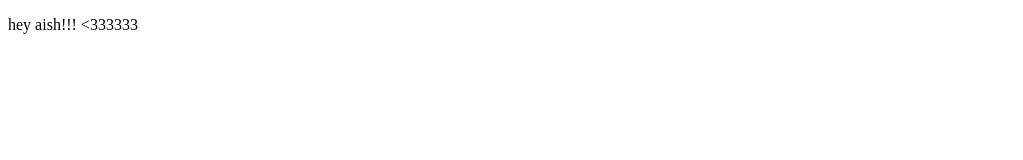
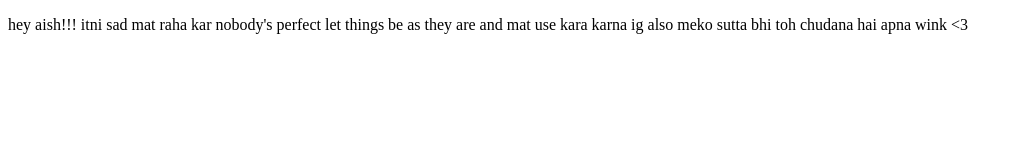
Before and after one commit to shubhgupta7/shugupta7.github.io, a plain HTML site: page index.html in a window 1280 px wide. Shown: the whole page, without its empty margins (0-1023 px from the left). Drawn offline with Linux system fonts and the light colour scheme.

Commit message:
commit aish

```diff
--- a/index.html
+++ b/index.html
@@ -10,7 +10,7 @@
 </head>
 <body>
     <p>
-        hey aish!!! <333333
+        hey aish!!! itni sad mat raha kar nobody's perfect let things be as they are and mat use kara karna ig also meko sutta bhi toh chudana hai apna wink <3
     </p>
 </body>
 </html>
```
